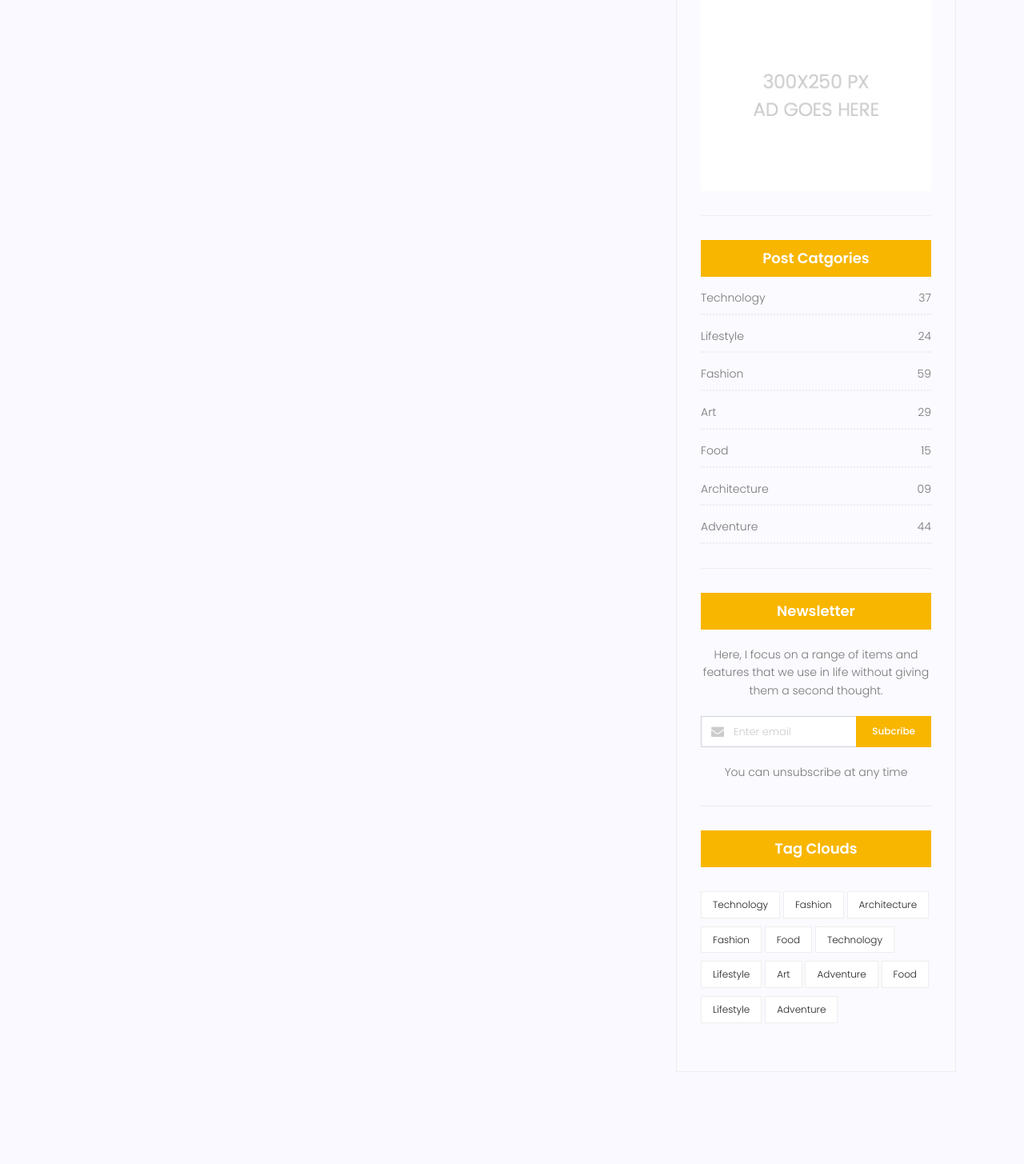
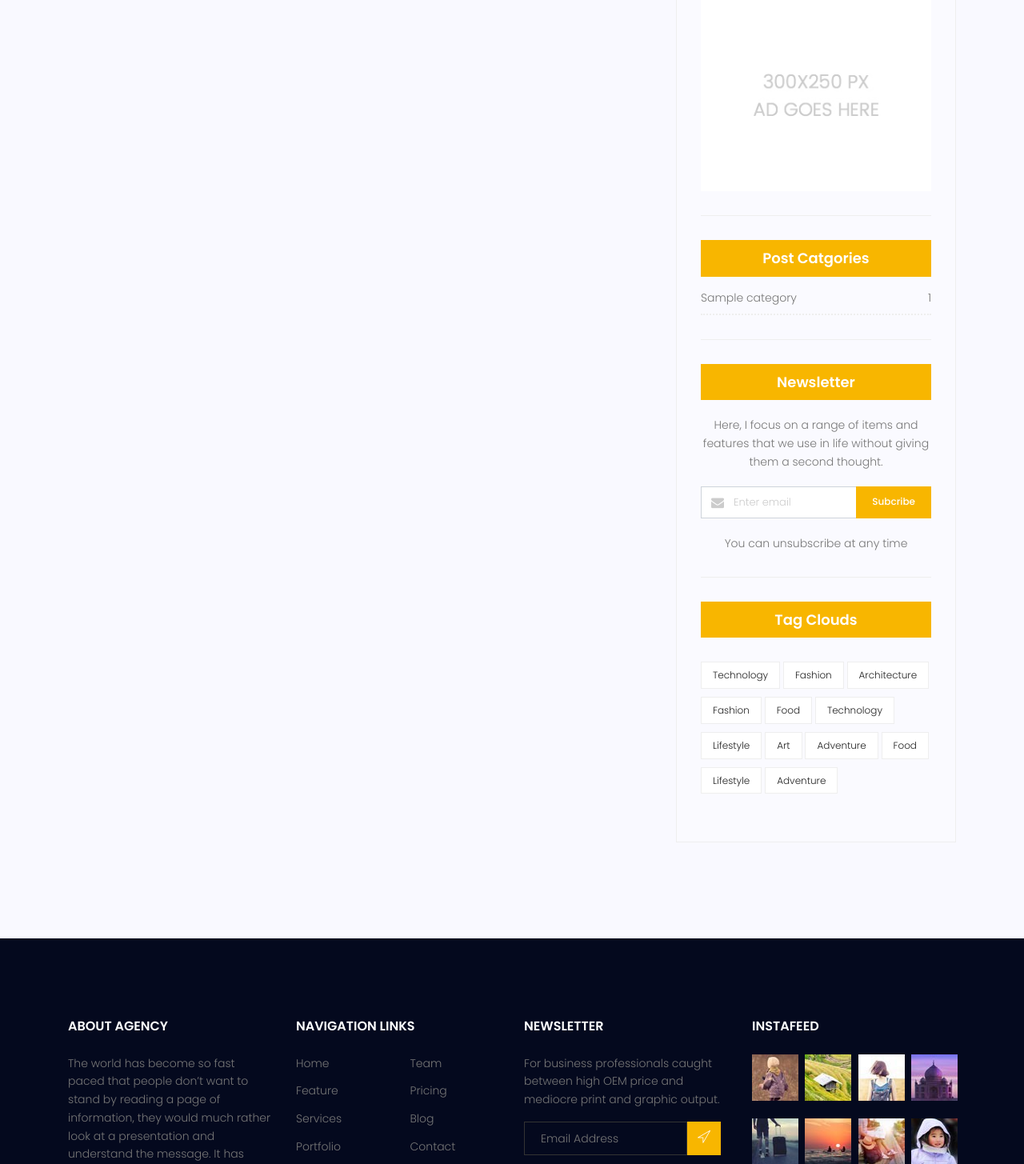
Before and after one commit to Ariwsb14/my-first-django-site, a Django app: page /blog/ in a window 1280 px wide. Shown: the part 1915-3370 px from the top of the page at 80% size. Run offline with Django 4.2, Linux system fonts and the light colour scheme; tables that the repository leaves empty hold one stand-in row (values such as "Sample post"); grey boxes marked "Sample" are stand-in pictures; some libraries are stand-ins or nearby versions.

Commit message:
sort posts by category

```diff
--- a/blog/templatetags/blog_tags.py
+++ b/blog/templatetags/blog_tags.py
@@ -1,3 +1,13 @@
 from django import template
+from blog.models import Post , category
 
 register = template.Library()
+@register.inclusion_tag('blogs/sidebar-categories.html')
+def sidebar_categories():
+    posts =  Post.objects.filter(status=True)
+    categories = category.objects.all()
+    cats_count = dict()
+    for cat in categories:
+        cats_count[cat] = posts.filter(category=cat).count()
+
+    return {'categories':cats_count}
--- a/blog/urls.py
+++ b/blog/urls.py
@@ -6,6 +6,6 @@ urlpatterns = [
 
     path('', home , name='index'),
     path('<int:pid>', single , name='single'),
-
+    path('category/<str:cat_name>', home , name='category'),
 
 ]
--- a/blog/views.py
+++ b/blog/views.py
@@ -2,9 +2,12 @@ from django.shortcuts import render ,  get_object_or_404
 from blog.models import Post
 import datetime
 
-def home(request):
+def home(request,cat_name=None):
     posts = Post.objects.filter(published_date__lte=datetime.datetime.now() , status=True)
     pop_posts = sorted(posts, key=lambda x: x.counted_view, reverse=True)
+    if cat_name:
+        posts = posts.filter(category__name=cat_name)
+
     context = {'posts':posts , 'pop_posts':pop_posts }
     return render(request , 'blogs/blog-home.html' , context)
 
@@ -34,11 +37,6 @@ def single(request,pid):
 
     pop_posts = sorted(posts, key=lambda x: x.counted_view, reverse=True)
 
-
-
-
-
-
     context = {'post':post , 'index':index , 'perv': perv , 'next': next , 'pop_posts':pop_posts }
     return render(request , 'blogs/blog-single.html', context)
 
--- a/templates/blogs/blog-home.html
+++ b/templates/blogs/blog-home.html
@@ -95,7 +95,7 @@
 						<ul class="tags">
 							<ul class="tags">
 								{% for cat in post.category.all %}
-								<li><a href="#">{{cat.name}}</a> {% if not forloop.last %} , {% endif %}</li>
+								<li><a href="{% url 'blog:category' cat_name=cat.name %}">{{cat.name}}</a> {% if not forloop.last %} , {% endif %}</li>
 								{% endfor %}
 
 
--- /dev/null
+++ b/templates/blogs/sidebar-categories.html
@@ -0,0 +1,13 @@
+<div class="single-sidebar-widget post-category-widget">
+    <h4 class="category-title">Post Catgories</h4>
+    <ul class="cat-list">
+        {% for name,count in categories.items %}
+        <li>
+            <a href="{% url 'blog:category' cat_name=name %}" class="d-flex justify-content-between">
+                <p>{{name}}</p>
+                <p>{{count}}</p>
+            </a>
+        </li>
+        {% endfor %}
+    </ul>
+</div>
--- a/templates/blogs/sidebar.html
+++ b/templates/blogs/sidebar.html
@@ -1,4 +1,5 @@
-{% load static%}
+{% load static %}
+{% load blog_tags %}
 
 <div class="col-lg-4 sidebar-widgets">
     <div class="widget-wrap">
@@ -55,53 +56,8 @@
         <div class="single-sidebar-widget ads-widget">
             <a href="#"><img class="img-fluid" src="{% static 'img/blog/ads-banner.jpg' %}" alt=""></a>
         </div>
-        <div class="single-sidebar-widget post-category-widget">
-            <h4 class="category-title">Post Catgories</h4>
-            <ul class="cat-list">
-                <li>
-                    <a href="#" class="d-flex justify-content-between">
-                        <p>Technology</p>
-                        <p>37</p>
-                    </a>
-                </li>
-                <li>
-                    <a href="#" class="d-flex justify-content-between">
-                        <p>Lifestyle</p>
-                        <p>24</p>
-                    </a>
-                </li>
-                <li>
-                    <a href="#" class="d-flex justify-content-between">
-                        <p>Fashion</p>
-                        <p>59</p>
-                    </a>
-                </li>
-                <li>
-                    <a href="#" class="d-flex justify-content-between">
-                        <p>Art</p>
-                        <p>29</p>
-                    </a>
-                </li>
-                <li>
-                    <a href="#" class="d-flex justify-content-between">
-                        <p>Food</p>
-                        <p>15</p>
-                    </a>
-                </li>
-                <li>
-                    <a href="#" class="d-flex justify-content-between">
-                        <p>Architecture</p>
-                        <p>09</p>
-                    </a>
-                </li>
-                <li>
-                    <a href="#" class="d-flex justify-content-between">
-                        <p>Adventure</p>
-                        <p>44</p>
-                    </a>
-                </li>
-            </ul>
-        </div>
+        <!-- categories in sidebar-->
+         {% sidebar_categories %}
         <div class="single-sidebar-widget newsletter-widget">
             <h4 class="newsletter-title">Newsletter</h4>
             <p>
```
